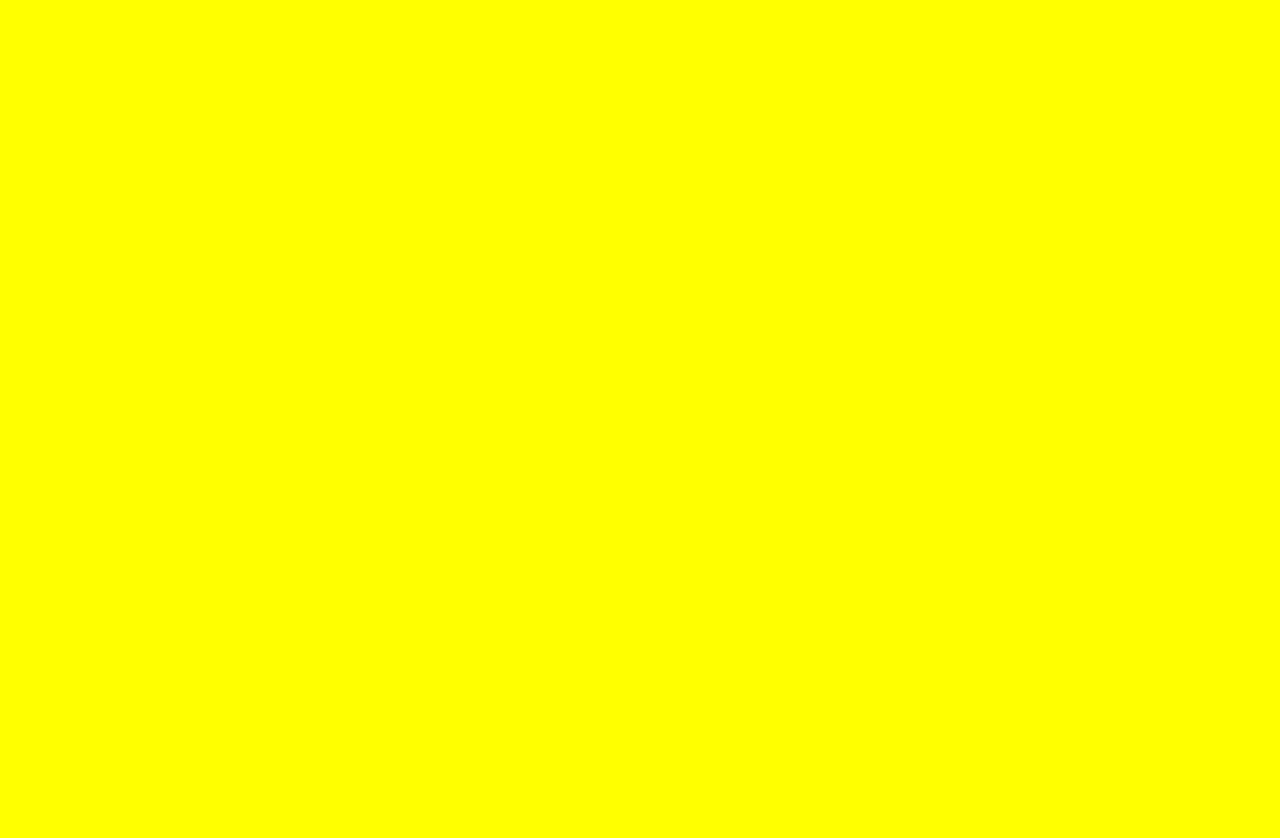
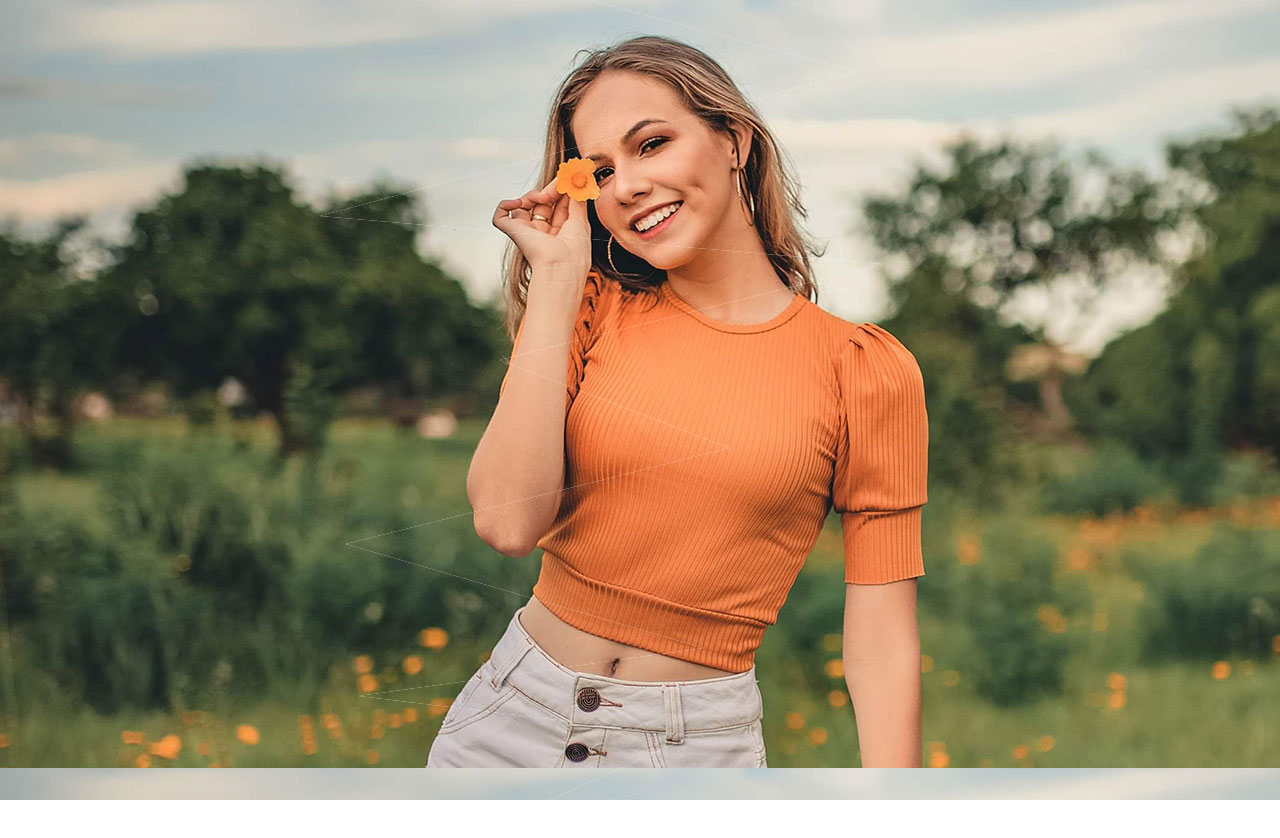
Before and after one commit to sipostudent/Split-Banner-Image, a plain HTML site: page index.html in a window 1280 px wide. Shown: the top 838 px of the page. Drawn offline with Linux system fonts and the light colour scheme.

Commit message:
Updated Styling

```diff
--- a/style.css
+++ b/style.css
@@ -7,7 +7,6 @@
 body
 {
   height: 300vh;
-  background: yellow;
 }
 section
 {
@@ -24,7 +23,7 @@ section .side
   left: 0;
   width: 100%;
   height: 100%;
-  background: url(./zdenka1.jpg);
+  background: url(./bg1.jpg);
 }
 section .side#side1
 {
```
